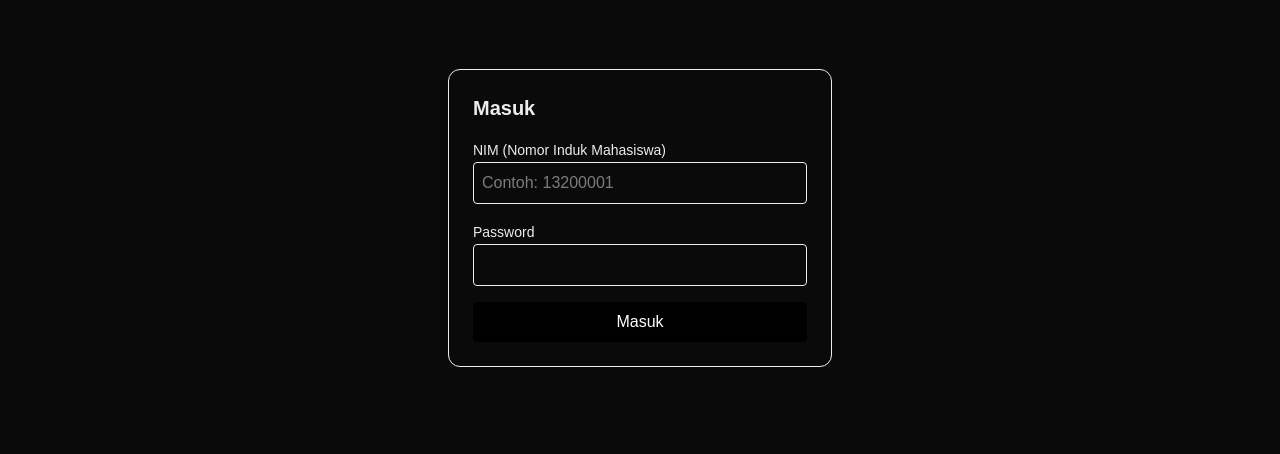
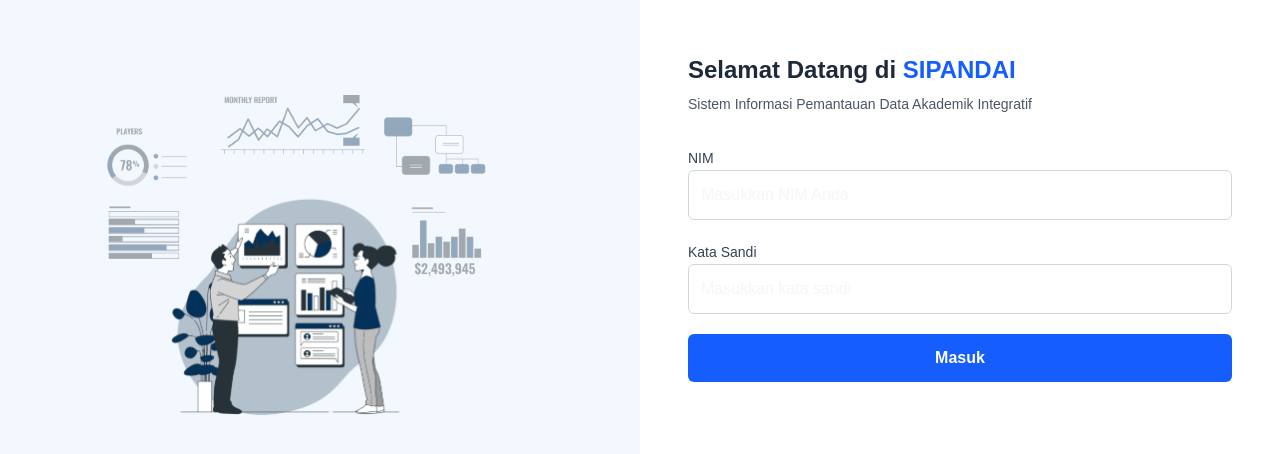
Before and after one commit to athalafk/Gcompro-web, a Next.js app: page /login in a window 1280 px wide. Shown: the part 182-636 px from the top of the page. Built offline with nearby package versions, Linux system fonts and the light colour scheme.

Commit message:
Update login

```diff
--- a/src/views/login/login.tsx
+++ b/src/views/login/login.tsx
@@ -1,8 +1,8 @@
-'use client';
+"use client";
 
 import { FormEvent, useState } from "react";
-// import Link from "next/link";
 import { useRouter } from "next/navigation";
+import Image from "next/image";
 
 export default function LoginView() {
   const router = useRouter();
@@ -34,7 +34,7 @@ export default function LoginView() {
       }
 
       router.refresh();
-      router.push("/");
+      router.push("/dashboard");
     } catch {
       setError("Terjadi kesalahan. Silakan coba lagi.");
     } finally {
@@ -43,47 +43,83 @@ export default function LoginView() {
   }
 
   return (
-    <main className="min-h-screen flex items-center justify-center p-6">
-      <form onSubmit={handleSubmit} className="w-full max-w-sm space-y-4 border rounded-xl p-6">
-        <h1 className="text-xl font-semibold">Masuk</h1>
+    <main
+      className="w-screen h-screen flex items-center justify-center"
+      style={{ backgroundColor: "#f3f8ff" }}
+    >
+      <div className="flex w-full h-full">
+        <div className="hidden md:flex w-1/2 p-10 items-center justify-center">
+          <div className="relative w-full max-w-md h-auto">
+            {" "}
+            <Image
+              src="/Login-pict.svg"
+              alt="Ilustrasi Login SIPANDAI"
+              width={400}
+              height={400}
+              style={{ objectFit: "contain" }}
+              priority
+            />
+          </div>
+        </div>
 
+        <div
+          className="w-full md:w-1/2 p-8 md:p-12 flex flex-col justify-center"
+          style={{ backgroundColor: "#ffffff" }}
+        >
+          <h1 className="text-2xl font-bold text-gray-800 mb-2">
+            Selamat Datang di <span className="text-blue-600">SIPANDAI</span>
+          </h1>
+          <p className="text-sm text-gray-600 mb-8">
+            Sistem Informasi Pemantauan Data Akademik Integratif
+          </p>
+
+          <form onSubmit={handleSubmit} className="w-full space-y-5">
             <div className="space-y-1">
-          <label className="text-sm">NIM (Nomor Induk Mahasiswa)</label>
+              <label
+                htmlFor="nim"
+                className="text-sm font-medium text-gray-700"
+              >
+                NIM
+              </label>
               <input
-            className="w-full border rounded p-2"
+                id="nim"
+                className="w-full border border-gray-300 rounded-md p-3 focus:outline-none focus:ring-2 focus:ring-blue-500 focus:border-transparent transition"
                 type="text"
                 name="nim"
-            placeholder="Contoh: 13200001"
+                placeholder="Masukkan NIM Anda"
                 required
               />
             </div>
 
             <div className="space-y-1">
-          <label className="text-sm">Password</label>
+              <label
+                htmlFor="password"
+                className="text-sm font-medium text-gray-700"
+              >
+                Kata Sandi
+              </label>
               <input
-            className="w-full border rounded p-2"
+                id="password"
+                className="w-full border border-gray-300 rounded-md p-3 focus:outline-none focus:ring-2 focus:ring-blue-500 focus:border-transparent transition"
                 type="password"
                 name="password"
+                placeholder="Masukkan kata sandi"
                 required
               />
             </div>
 
-        {error && <p className="text-sm text-red-600">{error}</p>}
+            {error && <p className="text-sm text-red-600 pt-1">{error}</p>}
 
             <button
-          className="w-full rounded bg-black text-white py-2 disabled:opacity-60 hover:underline pointer-fine:cursor-pointer"
+              className="w-full rounded-md bg-blue-600 text-white py-3 font-semibold disabled:opacity-60 hover:bg-blue-700 transition duration-200 ease-in-out"
+              type="submit"
               disabled={pending}
             >
               {pending ? "Memproses..." : "Masuk"}
             </button>
-
-        {/* <p className="text-center text-sm mt-3">
-          Belum punya akun?{" "}
-          <Link href="/register" className="text-blue-600 hover:underline">
-            Daftar di sini
-          </Link>
-        </p> */}
           </form>
+        </div>
+      </div>
     </main>
   );
 }
```
Also changed, not shown: public/Login-pict.svg (added). Lines whose indentation alone changed are shown as unchanged.
